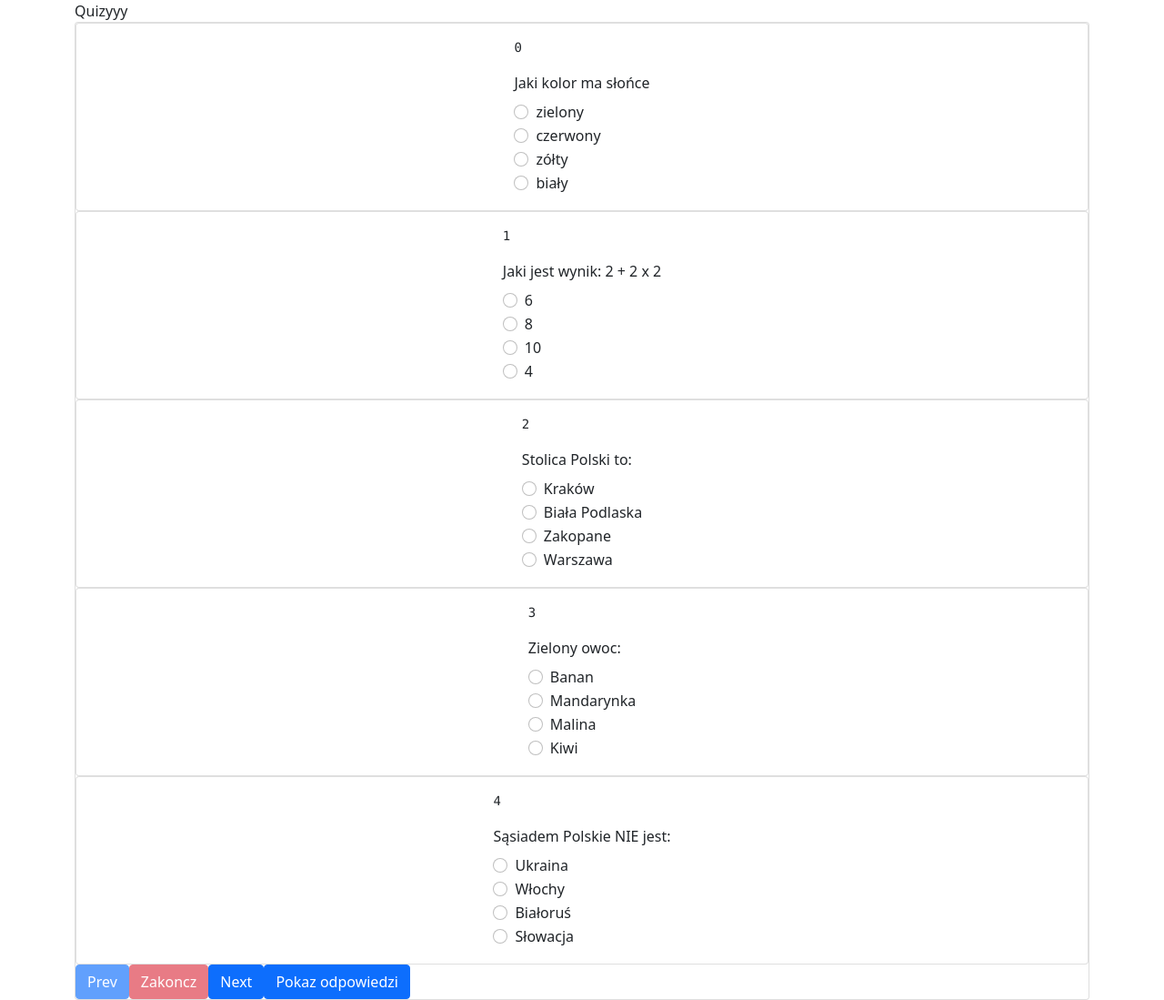
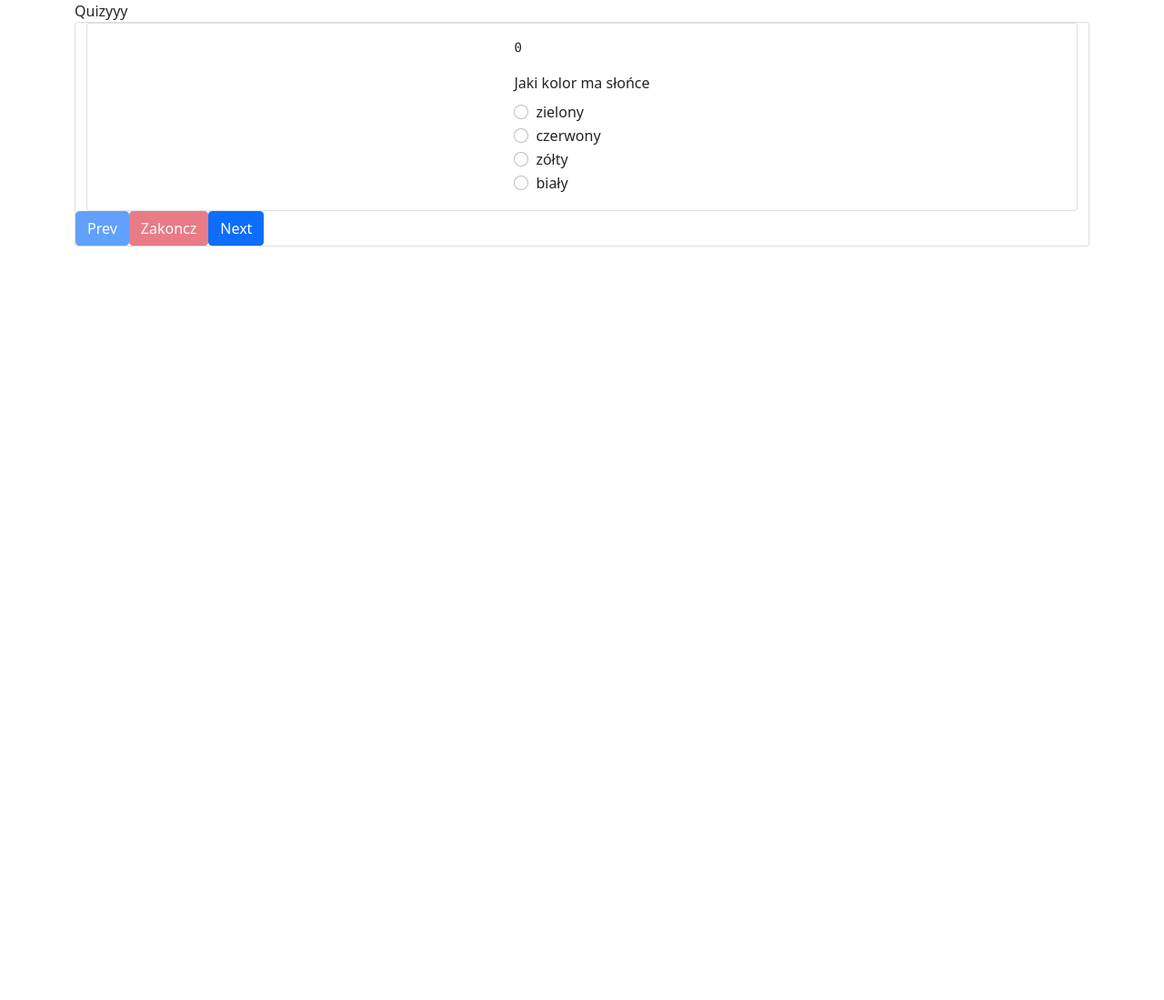
Before and after one commit to molekJ/quiz, a React (Create React App) app: page /quiz in a window 1280 px wide. Shown: the whole page at 91% size. After the commit the page ends 800 px from the top, so only its background shows below. Built offline with nearby package versions, Linux system fonts and the light colour scheme.

Commit message:
collecting answer and transfer to state

```diff
--- a/src/App.tsx
+++ b/src/App.tsx
@@ -39,7 +39,12 @@ function App() {
               />
             }
           />
-          <Route path="/summary" element={<SummaryScreen />} />
+          <Route
+            path="/summary"
+            element={
+              <SummaryScreen userAnswers={userAnswers} questions={questions} />
+            }
+          />
         </Routes>
       </Router>
     </Container>
--- a/src/assets/scss/components/_quiz-screen.scss
+++ b/src/assets/scss/components/_quiz-screen.scss
@@ -1,17 +1,12 @@
 .quiz-screen {
-  div {
-  }
 }
 
 .slide {
-  opacity: 0;
-  transition-duration: 1s ease;
+  display: none;
 }
 
 .slide.active {
-  opacity: 1;
-  transition-duration: 1s;
-  transform: scale(1.08);
+  display: block;
 }
 
 .disabled-link {
--- a/src/pages/QuizScreen.tsx
+++ b/src/pages/QuizScreen.tsx
@@ -1,5 +1,5 @@
 import { useState } from "react";
-import { Button, Card, Col } from "react-bootstrap";
+import { Button, Card, Col, Container } from "react-bootstrap";
 import { QuestionCard } from "../components/QuestionCard";
 import { QuestionScreenInterface } from "../types/interfaces";
 import { Link } from "react-router-dom";
@@ -10,7 +10,7 @@ export const QuizScreen = ({
   setUserAnswers,
 }: QuestionScreenInterface) => {
   const [current, setCurrent] = useState(0);
-  const lenght = questions.length;
+  const length = questions.length;
 
   const nextSlide = () => {
     setCurrent(current + 1);
@@ -24,12 +24,14 @@ export const QuizScreen = ({
     <Card className="quiz-screen ">
       {questions.map((question, index) => {
         return (
+          <Container className={index === current ? "slide active" : "slide"}>
             <QuestionCard
               question={question}
               setUserAnswers={setUserAnswers}
               key={index}
               questionId={index}
             ></QuestionCard>
+          </Container>
         );
       })}
 
@@ -66,18 +68,9 @@ export const QuizScreen = ({
           onClick={() => {
             nextSlide();
           }}
-          disabled={current === lenght - 1 ? true : false}
+          disabled={current === length - 1 ? true : false}
         >
           Next
-        </Button>
-        <Button
-          onClick={() => {
-            console.log(userAnswers);
-            console.log(Object.keys(userAnswers).length);
-            console.log(questions.length);
-          }}
-        >
-          Pokaz odpowiedzi
         </Button>
       </Col>
     </Card>
--- a/src/pages/SummaryScreen.tsx
+++ b/src/pages/SummaryScreen.tsx
@@ -1,9 +1,43 @@
-import React from "react";
+import React, { useState } from "react";
+import { UserAsnwersType, QuestionInterface } from "../types/interfaces";
+import { Button } from "react-bootstrap";
 
-export const SummaryScreen = () => {
+interface SummaryScreenInterface {
+  userAnswers: UserAsnwersType;
+  questions: QuestionInterface[];
+}
+
+export const SummaryScreen = ({
+  userAnswers,
+  questions,
+}: SummaryScreenInterface) => {
+  const [correctAnswers, setCorrectAnswers] = useState<UserAsnwersType>();
+
+  const checkAnswers = () => {
+    questions.forEach((question, indexQuestion) => {
+      question.answers.forEach((answer, indexAnswer) => {
+        if (answer.is_correct === true) {
+          setCorrectAnswers((old) => {
+            return { ...old, [indexQuestion]: indexAnswer };
+          });
+        }
+      });
+    });
+  };
+
+  console.log(userAnswers);
+  console.log(questions);
+
   return (
     <>
       <div>Podsumowanie</div>
+      <Button
+        onClick={() => {
+          checkAnswers();
+        }}
+      >
+        Sprawdz
+      </Button>
     </>
   );
 };
```
Lines whose indentation alone changed are shown as unchanged.
